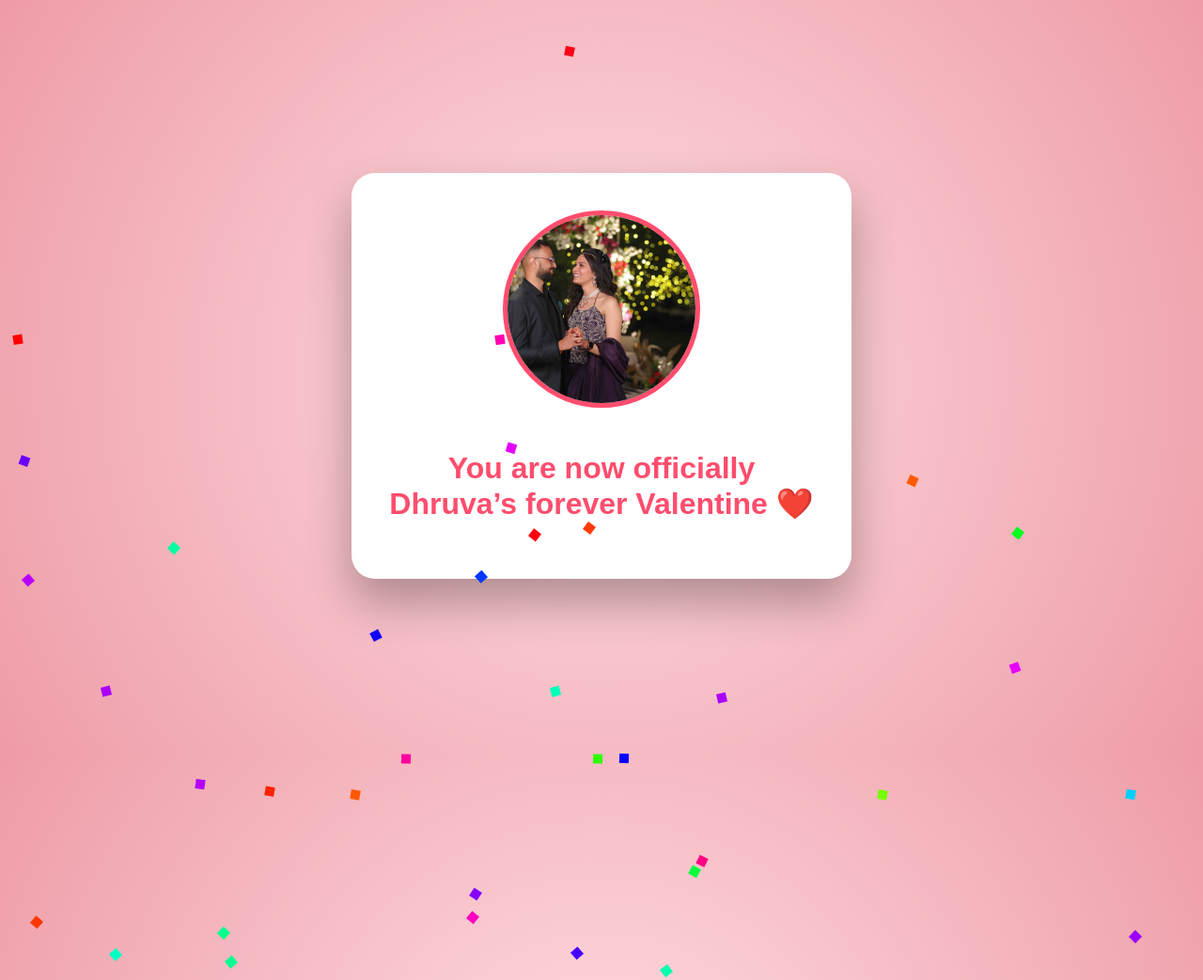
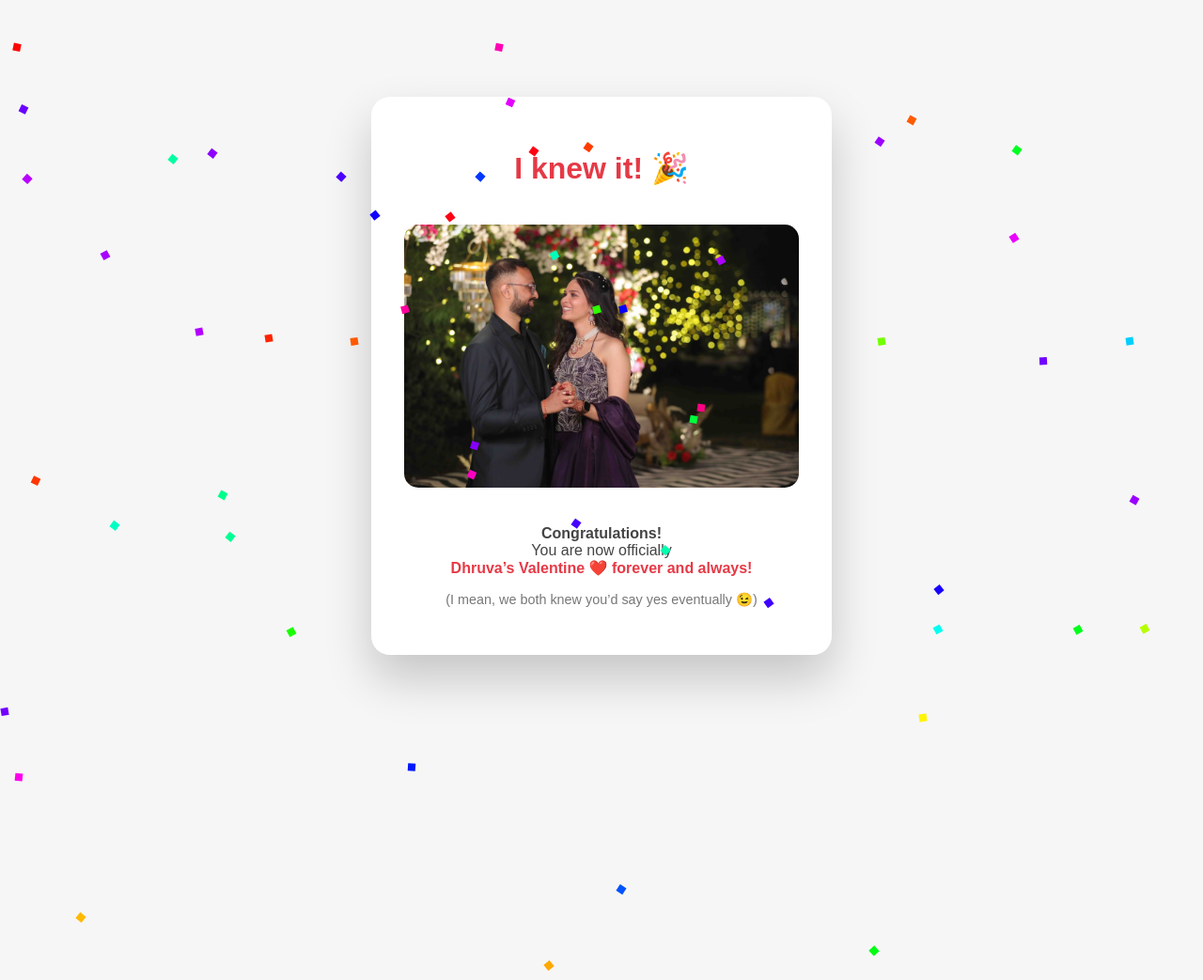
Before and after one commit to Dhruva22/Valentine, a plain HTML site: page yes.html in a window 1280 px wide. Shown: the top 1043 px of the page at 94% size. Drawn offline with Linux system fonts and the light colour scheme.

Commit message:
Refactor styles and update HTML structure

```diff
--- a/yes.html
+++ b/yes.html
@@ -9,7 +9,7 @@
 body {
     margin: 0;
     height: 100vh;
-    background: radial-gradient(circle, #ffdde1, #ee9ca7);
+    background: #f6f6f6;
     display: flex;
     justify-content: center;
     align-items: center;
@@ -19,37 +19,40 @@ body {
 
 .card {
     background: white;
-    padding: 40px;
-    border-radius: 25px;
+    width: 90%;
+    max-width: 420px;
+    padding: 35px;
+    border-radius: 20px;
     text-align: center;
-    animation: pop 0.8s ease;
-    box-shadow: 0 25px 50px rgba(0,0,0,0.3);
+    box-shadow: 0 25px 50px rgba(0,0,0,0.2);
+    animation: pop 0.7s ease;
 }
 
 @keyframes pop {
-    0% { transform: scale(0); }
-    100% { transform: scale(1); }
+    from { transform: scale(0); }
+    to { transform: scale(1); }
+}
+
+h1 {
+    color: #e63946;
 }
 
 img {
-    width: 200px;
-    height: 200px;
-    border-radius: 50%;
-    object-fit: cover;
-    margin-bottom: 20px;
-    border: 5px solid #ff4d6d;
+    width: 100%;
+    border-radius: 15px;
+    margin: 20px 0;
 }
 
-h1 {
-    color: #ff4d6d;
+p {
+    color: #444;
+    font-size: 1rem;
 }
 
 .confetti {
     position: absolute;
-    width: 10px;
-    height: 10px;
-    background: red;
-    animation: fall 3s infinite;
+    width: 8px;
+    height: 8px;
+    animation: fall 3s linear infinite;
 }
 
 @keyframes fall {
@@ -62,18 +65,31 @@ h1 {
 <body>
 
 <div class="card">
+    <h1>I knew it! 🎉</h1>
+
     <img src="IMG-302.jpg" alt="My Valentine">
-    <h1>You are now officially<br>Dhruva’s forever Valentine ❤️</h1>
+
+    <p>
+        <strong>Congratulations!</strong><br>
+        You are now officially <br>
+        <span style="color:#e63946;font-weight:600;">
+            Dhruva’s Valentine ❤️ forever and always!
+        </span>
+    </p>
+
+    <p style="font-size:0.9rem;color:#777;">
+        (I mean, we both knew you’d say yes eventually 😉)
+    </p>
 </div>
 
 <script>
-for (let i = 0; i < 50; i++) {
-    const confetti = document.createElement('div');
-    confetti.className = 'confetti';
-    confetti.style.left = Math.random() * 100 + 'vw';
-    confetti.style.background = `hsl(${Math.random() * 360},100%,50%)`;
-    confetti.style.animationDuration = (Math.random() * 2 + 2) + 's';
-    document.body.appendChild(confetti);
+for (let i = 0; i < 60; i++) {
+    const c = document.createElement('div');
+    c.className = 'confetti';
+    c.style.left = Math.random() * 100 + 'vw';
+    c.style.background = `hsl(${Math.random()*360},100%,50%)`;
+    c.style.animationDuration = (Math.random() * 2 + 2) + 's';
+    document.body.appendChild(c);
 }
 </script>
 
```
